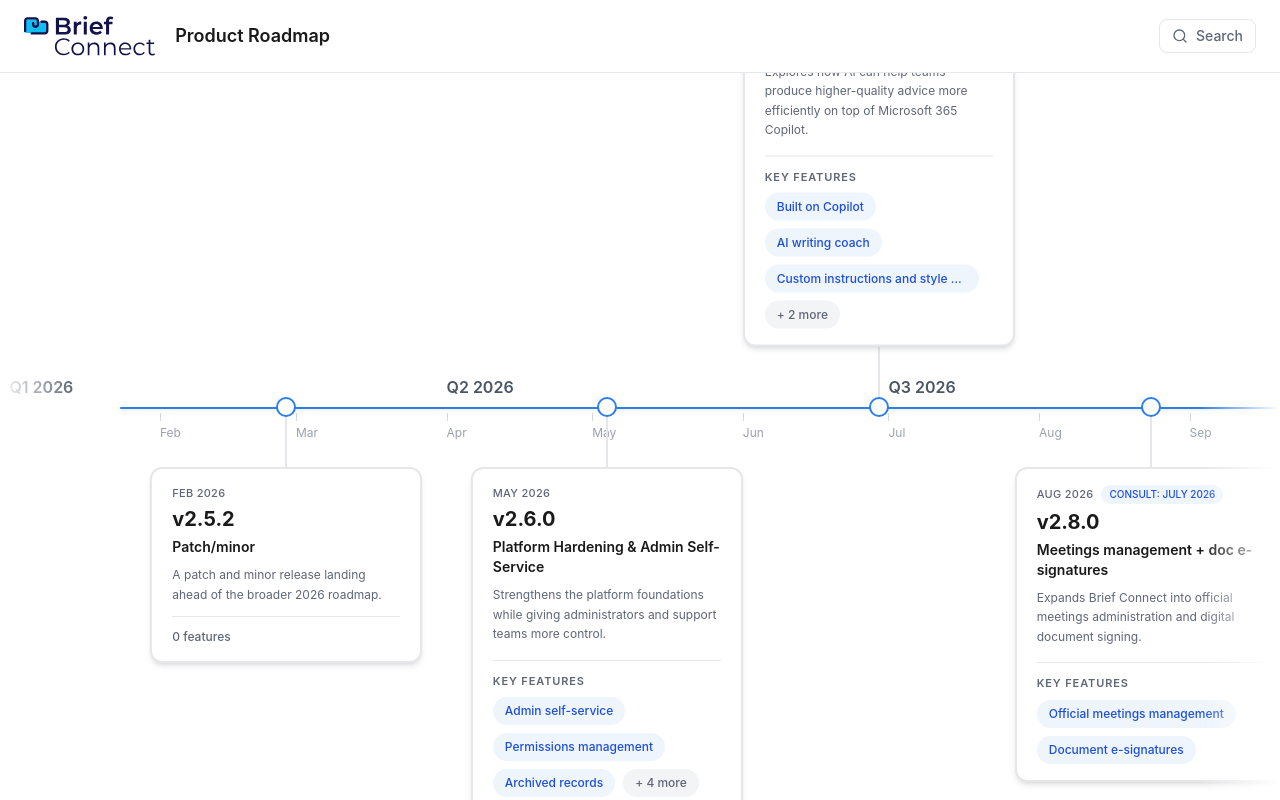
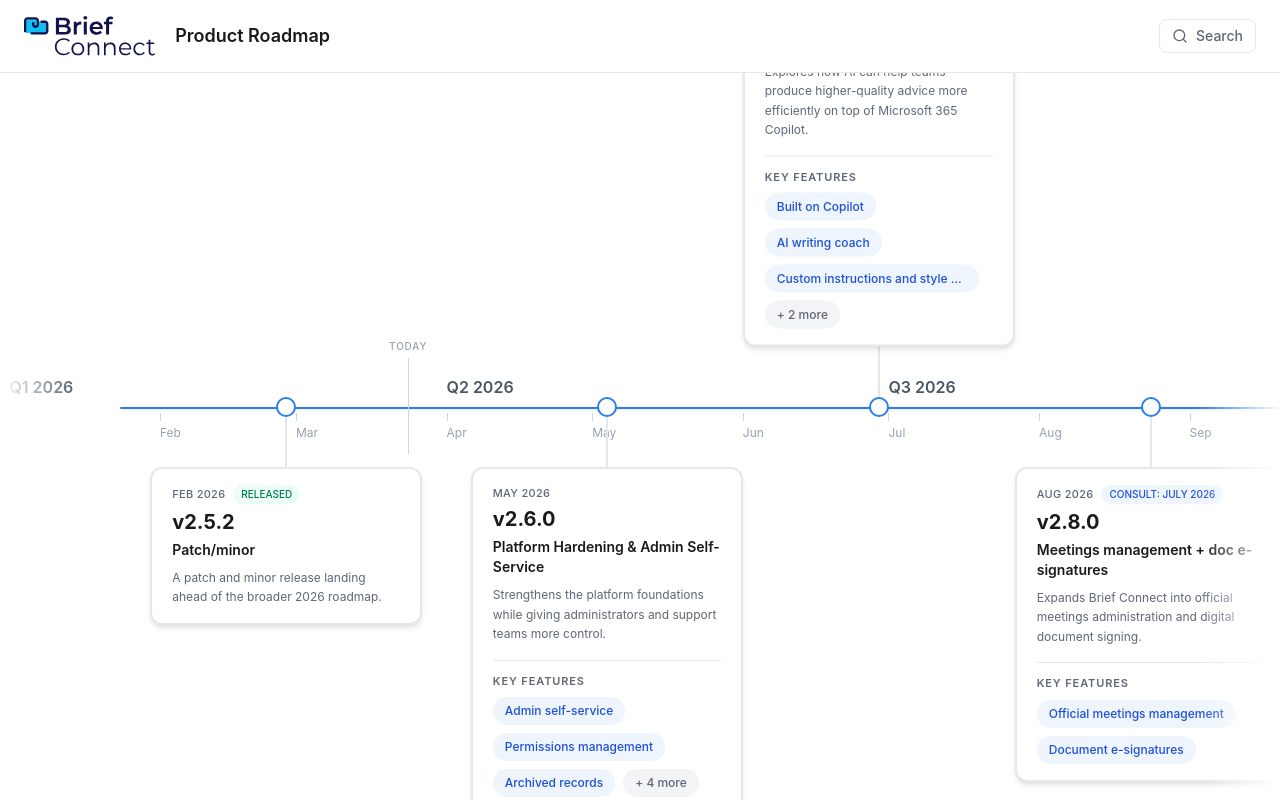
Before and after one commit to engagesquared/bc-roadmap, a React (Vite) app: page / in a window 1280 px wide. Built offline with nearby package versions, Linux system fonts and the light colour scheme.

Commit message:
more sutfff

```diff
--- a/content/releases/2.5.2/release.md
+++ b/content/releases/2.5.2/release.md
@@ -2,7 +2,9 @@
 version: "2.5.2"
 title: "Patch/minor"
 date: 2026-02-27
+released: true
 anticipatedRelease: "February 2026"
+releaseNotesUrl: "https://docs.brief-connect.com/Product-Release-Notes/Brief-Connect-v2.5-Release-Notes/"
 summary: "A patch and minor release landing ahead of the broader 2026 roadmap."
 ---
 
--- a/src/app/App.tsx
+++ b/src/app/App.tsx
@@ -1,10 +1,18 @@
-import { useCallback, useEffect, useState } from "react";
+import { lazy, Suspense, useCallback, useEffect, useState } from "react";
 import { Search } from "lucide-react";
 import { Timeline } from "./components/Timeline";
-import { ReleaseDetailModal } from "./components/ReleaseDetailModal";
-import { SearchModal } from "./components/SearchModal";
 import { roadmapData } from "./data/roadmap";
 import logo from "./assets/brief-connect-logo.svg";
+
+const ReleaseDetailModal = lazy(async () => {
+  const module = await import("./components/ReleaseDetailModal");
+  return { default: module.ReleaseDetailModal };
+});
+
+const SearchModal = lazy(async () => {
+  const module = await import("./components/SearchModal");
+  return { default: module.SearchModal };
+});
 
 interface HashSelection {
   releaseId: string;
@@ -143,6 +151,7 @@
         />
       </div>
 
+      <Suspense fallback={null}>
         <ReleaseDetailModal
           release={selectedRelease}
           selectedFeatureIndex={selectedFeatureIndex}
@@ -163,6 +172,7 @@
           onSelectRelease={handleReleaseClick}
           onSelectFeature={handleFeatureClick}
         />
+      </Suspense>
     </div>
   );
 }
--- a/src/app/components/ReleaseDetailModal.tsx
+++ b/src/app/components/ReleaseDetailModal.tsx
@@ -1,6 +1,6 @@
 import type { Release } from "../data/roadmap";
 import ReactMarkdown from "react-markdown";
-import { ArrowLeft, CalendarDays, MessageSquareMore, X } from "lucide-react";
+import { ArrowLeft, CalendarDays, ExternalLink, MessageSquareMore, Rocket, X } from "lucide-react";
 import { motion, AnimatePresence } from "motion/react";
 import { ModalShareActions } from "./ModalShareActions";
 
@@ -27,6 +27,11 @@
 
   const selectedFeature =
     selectedFeatureIndex !== null ? release.features[selectedFeatureIndex] ?? null : null;
+  const releaseDateLabel = release.estimatedDate.toLocaleDateString("en-US", {
+    month: "long",
+    day: "numeric",
+    year: "numeric",
+  });
 
   return (
     <AnimatePresence>
@@ -56,11 +61,7 @@
                 </div>
                 <div className="flex items-center gap-2 px-3 py-1.5 bg-gray-100 text-[#5E6678] rounded-lg text-sm font-medium">
                   <CalendarDays className="w-4 h-4" />
-                  {release.estimatedDate.toLocaleDateString("en-US", {
-                    month: "long",
-                    day: "numeric",
-                    year: "numeric",
-                  })}
+                  {releaseDateLabel}
                 </div>
               </div>
               <h2 className="text-2xl font-semibold text-[#1A1A1A] mt-2">
@@ -83,9 +84,26 @@
                     Consultation period: {release.consultationPeriod}
                   </div>
                 )}
+                {release.released && (
+                  <div className="inline-flex items-center gap-2 px-3 py-1.5 bg-emerald-50 text-emerald-700 rounded-lg text-sm font-medium">
+                    <Rocket className="w-4 h-4" />
+                    Released
+                  </div>
+                )}
                 <div className="px-3 py-1.5 bg-gray-100 text-[#5E6678] rounded-lg text-sm font-medium">
-                  Anticipated release: {release.anticipatedRelease}
+                  {release.released ? "Roadmap slot" : "Anticipated release"}: {release.anticipatedRelease}
                 </div>
+                {release.releaseNotesUrl && (
+                  <a
+                    href={release.releaseNotesUrl}
+                    target="_blank"
+                    rel="noreferrer"
+                    className="inline-flex items-center gap-2 px-3 py-1.5 bg-[#2E7FE5]/10 text-[#1E4FD8] rounded-lg text-sm font-medium hover:bg-[#2E7FE5]/15 transition-colors"
+                  >
+                    <ExternalLink className="w-4 h-4" />
+                    View release notes
+                  </a>
+                )}
               </div>
             </div>
             <div className="ml-4 flex items-center gap-2">
--- a/src/app/components/ReleaseMarker.tsx
+++ b/src/app/components/ReleaseMarker.tsx
@@ -25,6 +25,7 @@
     const visibleFeatures = release.features.slice(0, MAX_VISIBLE_FEATURES);
     const hiddenFeatureCount = release.features.length - visibleFeatures.length;
     const isAbove = placement === "above";
+    const isReleased = release.released;
 
     const stemStyle = isAbove
       ? {
@@ -107,6 +108,11 @@
         >
           <div className={`flex items-center gap-2 text-[11px] font-medium uppercase tracking-wide mb-1 transition-colors duration-300 ${isSelected ? "text-white/70" : "text-[#5E6678]"}`}>
             <span className="shrink-0">{month} {year}</span>
+            {isReleased && (
+              <span className={`shrink-0 rounded-full px-2 py-0.5 text-[10px] tracking-normal transition-colors duration-300 ${isSelected ? "bg-emerald-400/20 text-white" : "bg-emerald-50 text-emerald-700"}`}>
+                Released
+              </span>
+            )}
             {release.consultationPeriod && (
               <span className={`truncate rounded-full px-2 py-0.5 text-[10px] tracking-normal transition-colors duration-300 ${isSelected ? "bg-white/15 text-white/80" : "bg-[#2E7FE5]/8 text-[#1E4FD8]"}`}>
                 Consult: {release.consultationPeriod}
@@ -122,7 +128,7 @@
           <div className={`text-xs leading-relaxed transition-colors duration-300 ${isSelected ? "text-white/80" : "text-[#5E6678]"}`}>
             {release.summary}
           </div>
-          {release.features.length > 0 ? (
+          {release.features.length > 0 && (
             <div className={`mt-4 pt-3 border-t transition-colors duration-300 ${isSelected ? "border-white/20" : "border-gray-200"}`}>
               <div className={`mb-2 text-[11px] font-semibold uppercase tracking-[0.08em] transition-colors duration-300 ${isSelected ? "text-white/75" : "text-[#5E6678]"}`}>
                 Key features
@@ -149,12 +155,6 @@
                 )}
               </div>
             </div>
-          ) : (
-            <div className={`flex items-center gap-1.5 mt-3 pt-3 border-t transition-colors duration-300 ${isSelected ? "border-white/20" : "border-gray-200"}`}>
-              <div className={`text-xs font-medium transition-colors duration-300 ${isSelected ? "text-white/90" : "text-[#5E6678]"}`}>
-                0 features
-              </div>
-            </div>
           )}
         </div>
       </motion.div>
--- a/src/app/components/Timeline.tsx
+++ b/src/app/components/Timeline.tsx
@@ -12,6 +12,7 @@
 const TIMELINE_LINE_LEFT = START_PADDING - TIMELINE_LINE_INSET;
 const TIMELINE_LINE_WIDTH = TIMELINE_LENGTH + TIMELINE_LINE_INSET * 2;
 const OVERLAP_THRESHOLD = 290;
+const TODAY_LABEL_HEIGHT = 20;
 
 function getStartOfMonth(date: Date): Date {
   return new Date(date.getFullYear(), date.getMonth(), 1);
@@ -78,6 +79,9 @@
   };
 
   const placements = computePlacements(sortedReleases, getTimelinePosition);
+  const today = new Date();
+  const todayMarkerPosition = getTimelinePosition(today);
+  const showTodayMarker = today >= timelineStartDate && today <= timelineEndDate;
 
   useEffect(() => {
     const container = scrollContainerRef.current;
@@ -237,6 +241,18 @@
             style={{ left: `${TIMELINE_LINE_LEFT}px`, width: `${TIMELINE_LINE_WIDTH}px`, height: "2px", top: `${TIMELINE_Y}px` }}
           />
 
+          {showTodayMarker && (
+            <div
+              className="absolute flex flex-col items-center pointer-events-none"
+              style={{ left: `${todayMarkerPosition}px`, top: `${TIMELINE_Y - 48 - TODAY_LABEL_HEIGHT}px`, transform: "translateX(-50%)" }}
+            >
+              <div className="text-[10px] font-medium uppercase tracking-[0.08em] text-gray-400 mb-1">
+                Today
+              </div>
+              <div className="w-px bg-gray-300" style={{ height: `${48 + 48}px` }} />
+            </div>
+          )}
+
           {generateMonthMarkers()}
 
           {sortedReleases.map((release, index) => (
--- a/src/app/data/roadmap.ts
+++ b/src/app/data/roadmap.ts
@@ -17,6 +17,8 @@
   estimatedDate: Date;
   anticipatedRelease: string;
   consultationPeriod?: string;
+  released: boolean;
+  releaseNotesUrl?: string;
   features: Feature[];
 }
 
@@ -172,6 +174,15 @@
   throw new Error(`Expected '${key}' date in ${filePath}`);
 }
 
+function getBooleanAttribute(
+  attributes: Record<string, unknown>,
+  key: string,
+): boolean {
+  const value = attributes[key];
+
+  return typeof value === 'string' && value.trim().toLowerCase() === 'true';
+}
+
 function getFeaturesAttribute(
   attributes: Record<string, unknown>,
   filePath: string,
@@ -204,6 +215,8 @@
       estimatedDate: getDateAttribute(module.attributes, 'date', path),
       anticipatedRelease: getStringAttribute(module.attributes, 'anticipatedRelease', path),
       consultationPeriod: getOptionalStringAttribute(module.attributes, 'consultationPeriod'),
+      released: getBooleanAttribute(module.attributes, 'released'),
+      releaseNotesUrl: getOptionalStringAttribute(module.attributes, 'releaseNotesUrl'),
       features: getFeaturesAttribute(module.attributes, path),
     };
   })
```
Also changed, not shown: public/favicon.svg (added). Lines whose indentation alone changed are shown as unchanged.
